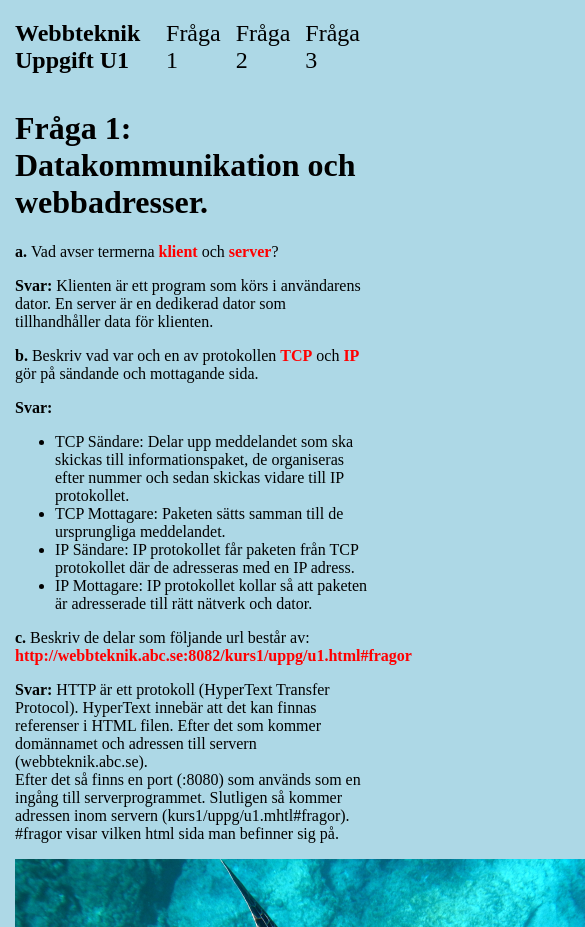
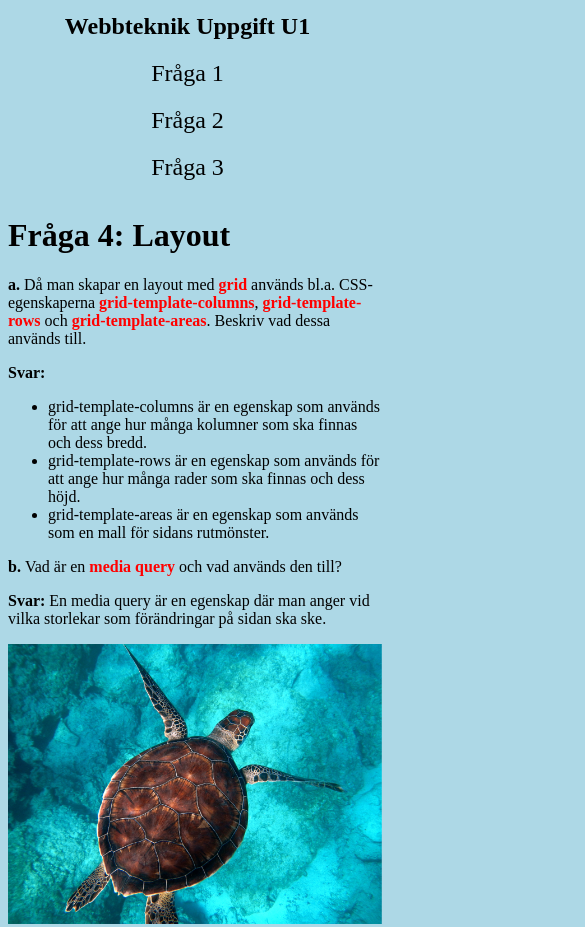
Before and after one commit to lukasg2002/Webbteknik-Uppgift-U1, a plain HTML site: page index.html in a window 390 px wide. Shown: the top 927 px of the page, 585 px wide, since content can reach past the window. Drawn offline with Linux system fonts and the light colour scheme.

Commit message:
Uppdaterad

```diff
--- a/index.html
+++ b/index.html
@@ -6,37 +6,47 @@
     <meta http-equiv="X-UA-Compatible" content="IE=edge">
     <meta name="viewport" content="width=device-width, initial-scale=1.0">
     <link rel="stylesheet" href="style.css">
-    <title>Fråga 1</title>
+    <title>Fråga 4</title>
 </head>
 
 <body>
     <nav class="navbar">
         <a id="logo" href="index.html">Webbteknik Uppgift U1</a>
+        <div class="links">
         <a id="fraga1" href="index.html">Fråga 1</a>
         <a id="fraga2" href="fraga2.html">Fråga 2</a>
         <a id="fraga3" href="fraga3.html">Fråga 3</a>
+        </div>
     </nav>
-    <h1>Fråga 1: Datakommunikation och webbadresser.</h1>
-    <p><strong>a. </strong>Vad avser termerna <span class="rod-text">klient</span> och <span
-            class="rod-text">server</span>?</p>
-    <p><strong>Svar: </strong>Klienten är ett program som körs i användarens dator. En server är en dedikerad dator som
-        tillhandhåller data för klienten.</p>
-    <p><strong>b. </strong>Beskriv vad var och en av protokollen <span class="rod-text">TCP</span> och <span
-            class="rod-text">IP</span> gör på sändande och mottagande sida.</p>
-    <strong>Svar: </strong>
-    <ul>
-        <li>TCP Sändare: Delar upp meddelandet som ska skickas till informationspaket, de organiseras efter nummer och
-            sedan skickas vidare till IP protokollet.</li>
-        <li>TCP Mottagare: Paketen sätts samman till de ursprungliga meddelandet.</li>
-        <li>IP Sändare: IP protokollet får paketen från TCP protokollet där de adresseras med en IP adress.</li>
-        <li>IP Mottagare: IP protokollet kollar så att paketen är adresserade till rätt nätverk och dator.</li>
-    </ul>
-    <p><strong>c. </strong>Beskriv de delar som följande url består av: <span
-            class="rod-text">http://webbteknik.abc.se:8082/kurs1/uppg/u1.html#fragor</span></p>
-    <p><strong>Svar: </strong>HTTP är ett protokoll (HyperText Transfer Protocol). HyperText innebär att det kan finnas
-        referenser i HTML filen. Efter det som kommer domännamet och adressen till servern (webbteknik.abc.se).<br>Efter
-        det så finns en port (:8080) som används som en ingång till serverprogrammet. Slutligen så kommer adressen inom
-        servern (kurs1/uppg/u1.mhtl#fragor). #fragor visar vilken html sida man befinner sig på.</p>
-    <img src="skoldpadda.png" alt="Bild på en sköldpadda">
+    <div class="container">
+        <div class="wrapper">
+            <h1>Fråga 4: Layout</h1>
+            <p>
+                <strong>a. </strong>Då man skapar en layout med <span class="rod-text">grid</span> används bl.a. CSS-egenskaperna <span
+                    class="rod-text">grid-template-columns</span>, <span class="rod-text">grid-template-rows</span> och <span class="rod-text">grid-template-areas</span>. Beskriv vad dessa används till.
+            </p>
+            <p>
+                <strong>Svar: </strong>
+                <ul>
+                    <li>
+                        grid-template-columns är en egenskap som används för att ange hur många kolumner som ska finnas och dess bredd.
+                    </li>
+                    <li>
+                        grid-template-rows är en egenskap som används för att ange hur många rader som ska finnas och dess höjd.
+                    </li>
+                    <li>
+                        grid-template-areas är en egenskap som används som en mall för sidans rutmönster.
+                    </li>
+                </ul>
+            </p>
+            <p><strong>b. </strong>Vad är en <span class="rod-text">media query</span> och vad används den till?
+            </p>
+            <p><strong>Svar: </strong>En media query är en egenskap där man anger vid vilka storlekar som förändringar på sidan ska ske.</p>
+        </div>
+        <div class="image">
+            <img src="skoldpadda.png" alt="Bild på en sköldpadda">
+        </div>
+    </div>
 </body>
+
 </html>
--- a/style.css
+++ b/style.css
@@ -1,30 +1,101 @@
 body {
-    margin: 0px;
-    padding: 15px;
     background-color: lightblue;
+}
+
+.container {
+    display: grid;
+    grid-template-columns: 1fr 1fr;
+}
+
+
+@media screen and (max-width: 768px) {
+    .container {
+        grid-template-columns: 1fr;
+    }
+    .navbar {
+      flex-direction: column;
+      text-align: center;
+    }
+    .links {
+        display: flex;
+        flex-direction: column;
+    }
+}
+
+@media only screen and (min-width: 769px) and (max-width: 1024px) {
+    .container {
+        grid-template-columns: 1fr;
+    }
+    .navbar {
+        flex-direction: column;
+        align-items: center;
+    }
+
+    #logo {
+        text-align: center;
+    }
+
+    .links {
+        display: flex;
+        justify-content: space-around;
+        width: 100%;
+    }
+}
+
+@media screen and (max-width: 1025px) {
+    .container {
+        grid-template-columns: 1fr;
+    }
+    .navbar {
+      flex-direction: column;
+    }
+}
+
+.image img {
+    width: 100%;
+    height: auto;
+    display: block;
+}
+
+.image{
+    transition: transform 2s;
+}
+
+.image:hover {
+    transition: transform 2s;
+    transform: scale(0.5);
+}
+
+.wrapper2 {
+    flex-direction: column;
+    color: white;
+    text-shadow: 2px 2px 2px black;
+}
+
+.bakgrundsbild {
+    background-image: url("elefant.jpg");
 }
 
 #logo {
     font-weight: bold;
 }
 
-.bakgrundsbild {
-    background-image: url("elefant.jpg");
-    background-size: cover;
+.navbar {
+    display: flex;
+    font-size: 24px;
 }
 
-.navbar {
+#fraga1, #fraga2, #fraga3, #logo {
+    margin: 5px 15px 15px 0px;
+}
+
+.links {
     display: flex;
 }
 
 .navbar a {
     text-decoration: none;
     color: black;
-}
-
-#fraga1, #fraga2, #fraga3, #logo {
-    font-size: 24px;
-    margin: 5px 15px 15px 0px;
 }
 
 a:hover {
@@ -35,8 +106,3 @@ a:hover {
     color: red;
     font-weight: bold;
 }
-
-.text {
-    color: white;
-    text-shadow: 2px 2px 2px black;
-}
```
Also changed, not shown: fraga2.html (+38 -21 lines), fraga3.html (+25 -17 lines).
